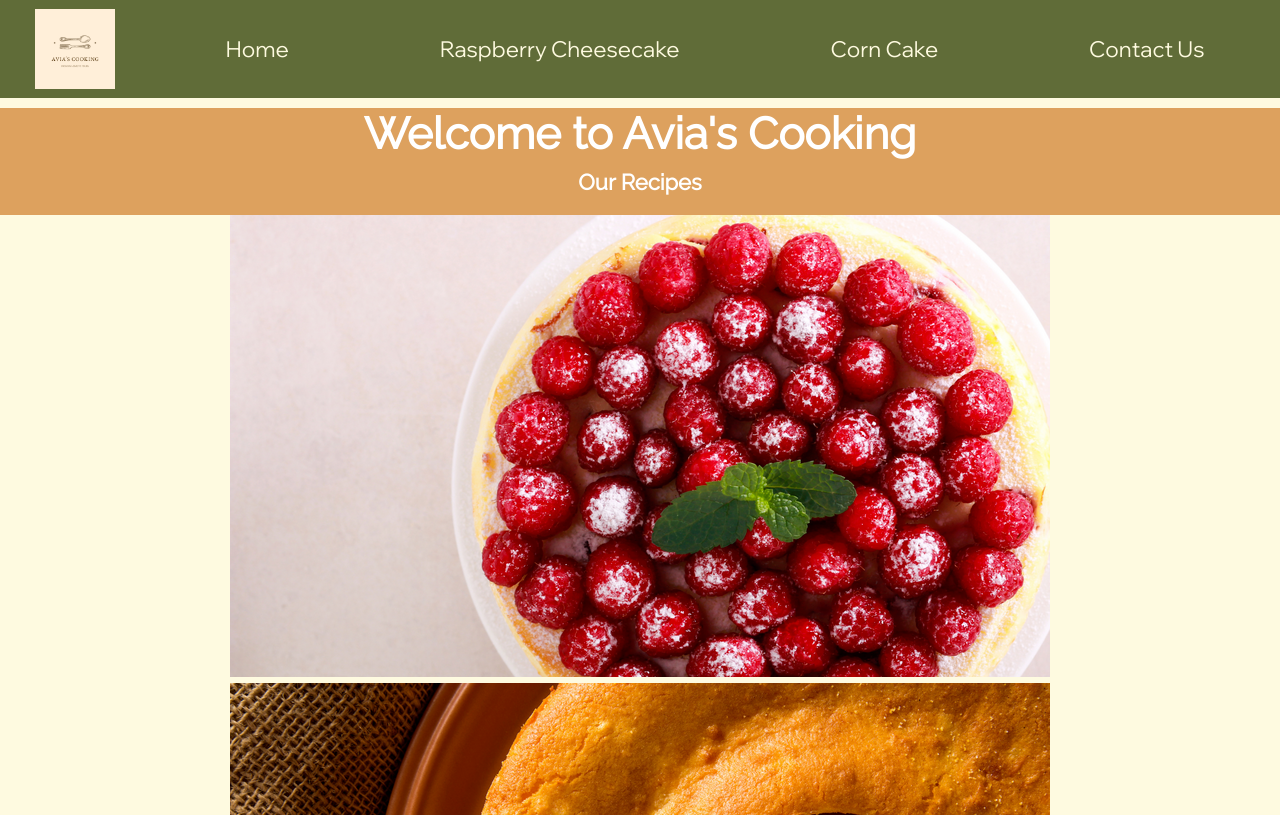
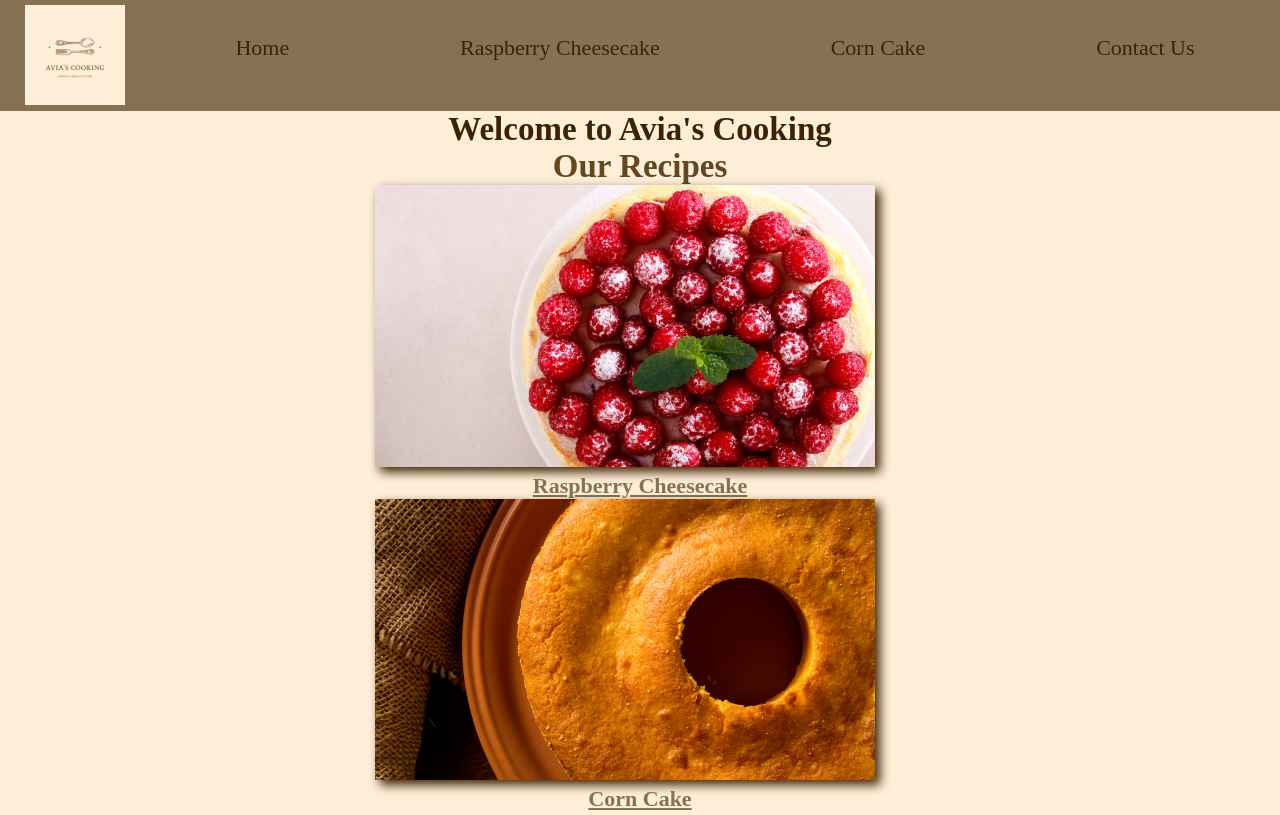
Before and after one commit to rarredondo9/wdd130, a plain HTML site: page avias-cooking/index.html in a window 1280 px wide. Shown: the top 815 px of the page. Drawn offline with Linux system fonts and the light colour scheme; files that its build step writes are made by us from their sources; a web font is replaced by a local one.

Commit message:
homepage style

```diff
--- a/avias-cooking/index.html
+++ b/avias-cooking/index.html
@@ -4,7 +4,7 @@
     <meta charset="UTF-8">
     <meta http-equiv="X-UA-Compatible" content="IE=edge">
     <meta name="viewport" content="width=device-width, initial-scale=1.0">
-    <link rel="stylesheet" href="styles/style.css">
+    <link rel="stylesheet" href="styles/styles.css">
     <title>Avia's Cooking | Home </title>
 <body>
     <div id="content">
@@ -21,14 +21,16 @@
         </header>
         <section id="page-title">
             <h1 class="home-title">Welcome to Avia's Cooking</h1>
-            <h4 class="content-title">Our Recipes</h4>
+            <h2 class="content-title">Our Recipes</h2>
         </section>
         <main class="home-content">
             <section id="raspberry-cheesecake-link" href="raspberry-cheesecake.html">
-                <img class="raspberry-cheesecake-img" src="images/cheesecake.png" alt="Cheesecake">
+                <img class="raspberry-cheesecake-img" src="images/cheesecake.png" alt="Cheesecake" href="raspberry-cheesecake.html" >
+                <h4 class="raspberry-title" href="raspberry-cheesecake.html"> Raspberry Cheesecake</h4>
             </section>
             <section id="corn-cake-link" href="corn-cake.html">
-                <img class="corn-cake-img" src="images/corncake.png" alt="Corn Cake">
+                <img class="corn-cake-img" src="images/corncake.png" alt="Corn Cake" href="corn-cake.html">
+                <h4 class = "corn-title" href="corn-cake.html">Corn Cake</h4>
             </section>
             <section id="about-us">
                 <h3>About Us</h3>
@@ -39,7 +41,7 @@
             </section>
         </main>
         <footer>
-            <p>2023 Avia's Cooking.All rights reserved</p>
+            <p>2023 Avia's Cooking. All rights reserved</p>
             <p><a href="site-plan.html">Site Plan</a></p>
             <p><a href="contactus.html">Contact Us</a></p>
             <div class="social-media">
--- /dev/null
+++ b/avias-cooking/styles/styles.css
@@ -0,0 +1,187 @@
+@import url('https://fonts.googleapis.com/css2?family=Architects+Daughter&family=Grenze:wght@700&display=swap');
+
+
+:root {
+  /* change the values below to your colors from your palette */
+  --primary-color: #FFEFD9   ;
+  --secondary-color: #C3B092 ;
+  --accent1-color: #867153;
+  --accent2-color: #64471D;
+  --accent3-color: #3c2302;
+
+  /* change the values below to your chosen font(s) */
+  --heading-font: Grenze , serif;
+  --paragraph-font: "Architects Daughter", cursive;
+
+  /* these colors below should be chosen from among your palette colors above */
+  --headline-color-on-white: #3C2302;  /* headlines on a white background */
+  --headline-color-on-color: #FFEFD9; /* headlines on a colored background */
+  --paragraph-color-on-white: #64471D; /* paragraph text on a white background */
+  --paragraph-color-on-color: #FFEFD9; /* paragraph text on a colored background */
+  --paragraph-background-color: #C3B092  ;
+  --nav-link-color: #3C2302;
+  --nav-background-color: #867153;
+  --nav-hover-link-color: #FFEFD9;
+  --nav-hover-background-color: #64471D;
+}
+
+#content{
+    max-width: 1600px;
+    margin: 0 auto;
+}
+body{
+    background-color: #FFEFD9;
+    font-family: Grenze, serif;
+    font-size: 22px;
+    margin: 0;
+    padding: 0;
+}
+h1, h2, h3, h4 {
+    font-family: Grenze, serif;
+    margin: 0;
+}
+
+p{
+    font-size: 1em;
+    font-family: "Architects Daughter", cursive;
+}
+
+header{
+    background-color: #867153;
+    display: grid;
+    grid-template-columns: 150px auto;
+}
+nav {
+    display: flex;
+    justify-content: space-around;
+}
+nav a{
+    text-align: center;
+    color: #3c2302;
+    text-decoration: none;
+    padding: 35px;
+}
+nav a:hover{
+    background-color: #FFEFD9;
+    color: #867153;
+}
+.logo{
+    width: 100px;
+}
+#logo_link{
+    padding-top: 5px;
+    justify-self: center;
+    align-self: center;
+}
+
+#page-title{
+    background-color: #FFEFD9;
+    display: grid;
+    grid-template-columns: 150px auto;
+}
+.home-title{
+    color: #3C2302;
+    grid-row: 1/2;
+    grid-column: 1/3;
+}
+.content-title{
+    color: #64471D;
+    grid-row: 2/3;
+    grid-column: 1/3;
+}
+h1{
+    font-size: 60;
+    text-align: center;
+}
+
+h2{
+    font-size: 50;
+    text-align: center;
+    color: #64471D;
+}
+h4{
+    font-size: 35;
+    text-align: center;
+    color: #867153
+}
+
+.home-content{
+    background-color: #FFEFD9;
+    display: grid;
+    grid-template-columns: 150px auto;
+}
+#raspberry-cheesecake-link{
+    grid-column: 1/3;
+    grid-row: 1/2;
+    justify-content: center;
+}
+.raspberry-cheesecake-img{
+    width: 500px;
+    margin-left: 375px;
+    transition: transform .5s;
+    box-shadow: 5px 5px 10px #3C2302;
+}
+.raspberry-cheesecake-img:hover{
+    opacity: .6;
+    transform: scale(1.1);
+}
+.raspberry-title{
+    text-decoration: underline;
+}
+#corn-cake-link{
+    grid-row: 3/4;
+    grid-column: 1/3;
+    justify-content: center;
+}
+.corn-cake-img{
+    width: 500px;
+    margin-left: 375px;
+    transition: transform .5s;
+    box-shadow: 5px 5px 10px #3C2302;
+}
+.corn-cake-img:hover{
+    opacity: .6;
+    transform: scale(1.1);
+}
+.corn-title{
+    text-decoration: underline;
+}
+#about-us{
+    grid-row: 5/6;
+    grid-column: 1/3;
+    text-align: center;
+    margin: 100px;
+}
+#about-us h3{
+    color: #3c2302;
+}
+#about-us p{
+    color: #64471D;
+}
+footer{
+    background-color: #3c2302;
+    color: #867153;
+    padding: 25px 50px;
+    margin-top: 0px;
+    display: flex;
+    justify-content: space-around;
+    align-items: center;
+}
+footer p{
+    font-size: 1.2em;
+    font-family: "Architects Daughter", cursive;
+}
+footer p a:hover {
+    text-decoration: underline;
+}
+footer a{
+    color: #867153;
+    text-decoration: none;
+    font-family: "Architects Daughter", cursive;
+}
+footer .social img{
+    padding-top: 15px;
+}
+footer a:hover{
+    color: #FFEFD9;
+}
```
